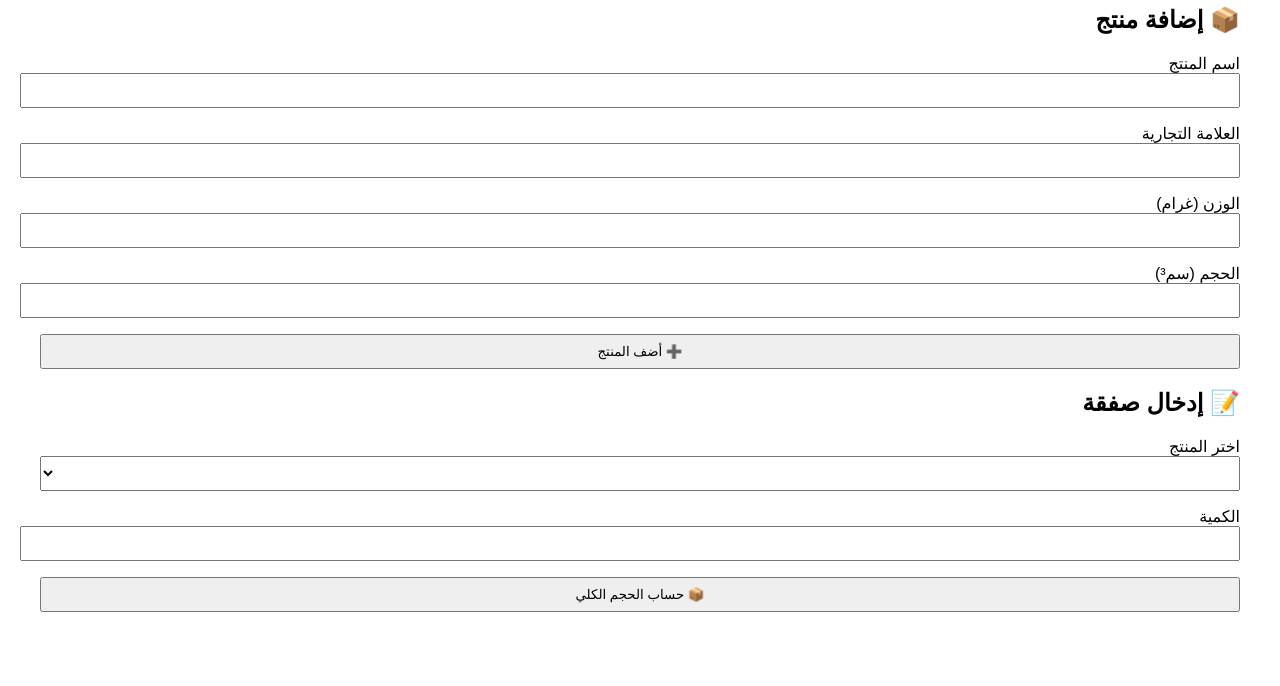
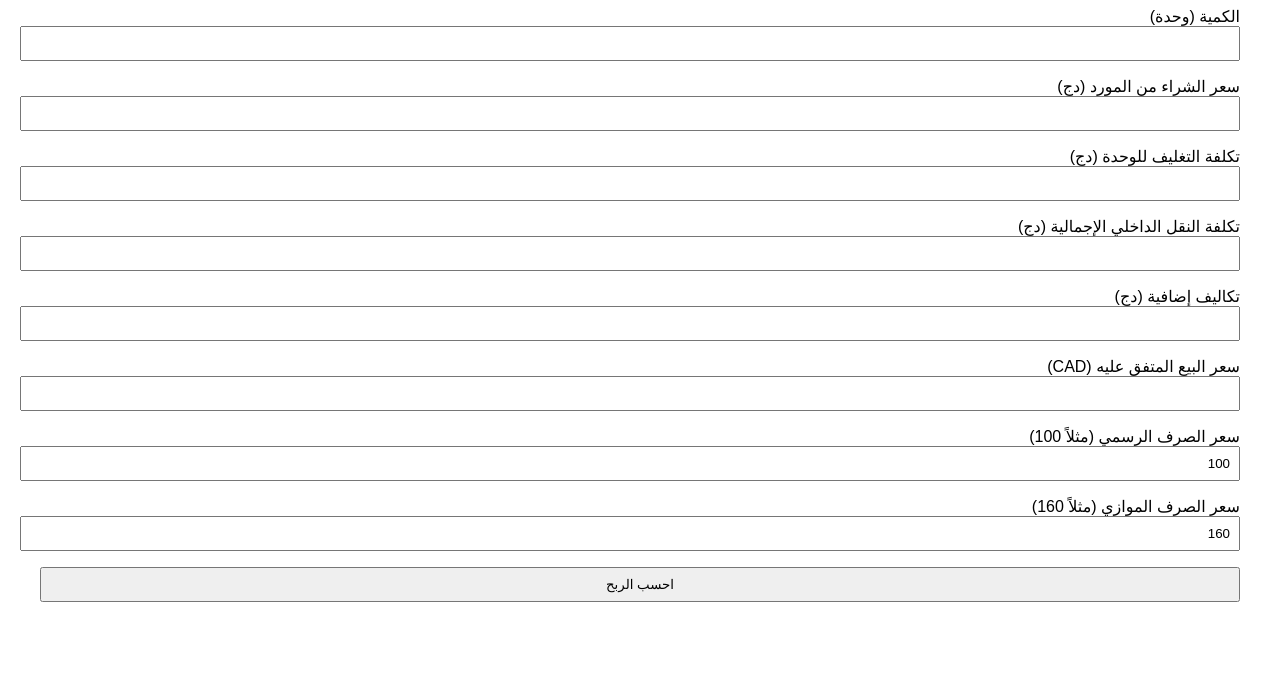
Before and after one commit to LCB-WebManager/lc-business-web, a plain HTML site: page index.html in a window 1280 px wide. Shown: the part 114-800 px from the top of the page. Drawn offline with Linux system fonts and the light colour scheme.

Commit message:
Add files via upload

```diff
--- a/index.html
+++ b/index.html
@@ -4,76 +4,70 @@
 <head>
   <meta charset="UTF-8" />
   <meta name="viewport" content="width=device-width, initial-scale=1.0"/>
-  <title>LC Business Web Manager - المنتجات</title>
+  <title>LC Business Web Manager - صفقة تصدير</title>
   <style>
     body { font-family: sans-serif; padding: 2rem; direction: rtl; }
-    input, select, button { margin-bottom: 1rem; display: block; width: 100%; padding: 0.5rem; }
+    input, button { margin-bottom: 1rem; display: block; width: 100%; padding: 0.5rem; }
     .result { font-weight: bold; margin-top: 1rem; color: green; }
   </style>
 </head>
 <body>
-  <h1>LC Business Web Manager</h1>
-  <h2>📦 إضافة منتج</h2>
+  <h1>🧾 صفقة تصدير - LC Business</h1>
 
-  <label>اسم المنتج</label>
-  <input type="text" id="productName" />
-
-  <label>العلامة التجارية</label>
-  <input type="text" id="brand" />
-
-  <label>الوزن (غرام)</label>
-  <input type="number" id="weight" />
-
-  <label>الحجم (سم³)</label>
-  <input type="number" id="volume" />
-
-  <button onclick="addProduct()">➕ أضف المنتج</button>
-
-  <h2>📝 إدخال صفقة</h2>
-  <label>اختر المنتج</label>
-  <select id="productList"></select>
-
-  <label>الكمية</label>
+  <label>الكمية (وحدة)</label>
   <input type="number" id="quantity" />
 
-  <button onclick="calculateVolume()">📦 حساب الحجم الكلي</button>
+  <label>سعر الشراء من المورد (دج)</label>
+  <input type="number" id="purchasePrice" />
 
-  <div class="result" id="totalVolume"></div>
+  <label>تكلفة التغليف للوحدة (دج)</label>
+  <input type="number" id="packaging" />
+
+  <label>تكلفة النقل الداخلي الإجمالية (دج)</label>
+  <input type="number" id="transport" />
+
+  <label>تكاليف إضافية (دج)</label>
+  <input type="number" id="extras" />
+
+  <label>سعر البيع المتفق عليه (CAD)</label>
+  <input type="number" id="cadSalePrice" />
+
+  <label>سعر الصرف الرسمي (مثلاً 100)</label>
+  <input type="number" id="officialRate" value="100" />
+
+  <label>سعر الصرف الموازي (مثلاً 160)</label>
+  <input type="number" id="parallelRate" value="160" />
+
+  <button onclick="calculate()">احسب الربح</button>
+
+  <div class="result" id="results"></div>
 
   <script>
-    let products = [];
+    function calculate() {
+      const q = parseFloat(document.getElementById('quantity').value) || 0;
+      const purchase = parseFloat(document.getElementById('purchasePrice').value) || 0;
+      const pack = parseFloat(document.getElementById('packaging').value) || 0;
+      const transport = parseFloat(document.getElementById('transport').value) || 0;
+      const extras = parseFloat(document.getElementById('extras').value) || 0;
+      const cadPrice = parseFloat(document.getElementById('cadSalePrice').value) || 0;
+      const official = parseFloat(document.getElementById('officialRate').value) || 100;
+      const parallel = parseFloat(document.getElementById('parallelRate').value) || 160;
 
-    function addProduct() {
-      const name = document.getElementById('productName').value;
-      const brand = document.getElementById('brand').value;
-      const weight = parseFloat(document.getElementById('weight').value);
-      const volume = parseFloat(document.getElementById('volume').value);
+      const totalCostDZD = (purchase + pack) * q + transport + extras;
+      const unitCost = totalCostDZD / q;
+      const totalRevenueOfficial = cadPrice * q * official;
+      const totalRevenueParallel = cadPrice * q * parallel;
+      const profit = totalRevenueParallel - totalCostDZD;
+      const margin = profit / totalCostDZD * 100;
 
-      if (!name || !brand || !weight || !volume) {
-        alert('يرجى تعبئة جميع الحقول');
-        return;
-      }
-
-      const product = { name, brand, weight, volume };
-      products.push(product);
-      const option = document.createElement('option');
-      option.value = products.length - 1;
-      option.text = `${name} - ${brand}`;
-      document.getElementById('productList').appendChild(option);
-      alert('✅ تم إضافة المنتج بنجاح');
-    }
-
-    function calculateVolume() {
-      const index = document.getElementById('productList').value;
-      const quantity = parseFloat(document.getElementById('quantity').value);
-      if (index === "" || isNaN(quantity)) {
-        alert('يرجى اختيار منتج وإدخال الكمية');
-        return;
-      }
-
-      const product = products[index];
-      const totalVol = quantity * product.volume;
-      document.getElementById('totalVolume').textContent = `📦 الحجم الإجمالي التقريبي: ${totalVol.toLocaleString()} سم³`;
+      document.getElementById('results').innerHTML = `
+        ✅ التكلفة الإجمالية: ${totalCostDZD.toLocaleString()} دج<br/>
+        ✅ تكلفة الوحدة: ${unitCost.toFixed(2)} دج<br/>
+        💰 العائد (حسب الصرف الرسمي): ${totalRevenueOfficial.toLocaleString()} دج<br/>
+        💰 العائد (حسب الصرف الموازي): ${totalRevenueParallel.toLocaleString()} دج<br/>
+        📈 الربح الحقيقي: ${profit.toLocaleString()} دج<br/>
+        📊 هامش الربح: ${margin.toFixed(2)}%
+      `;
     }
   </script>
 </body>
```
